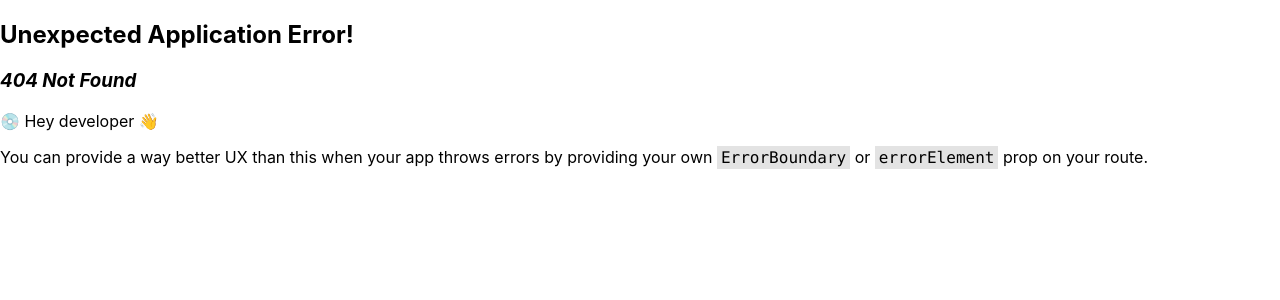
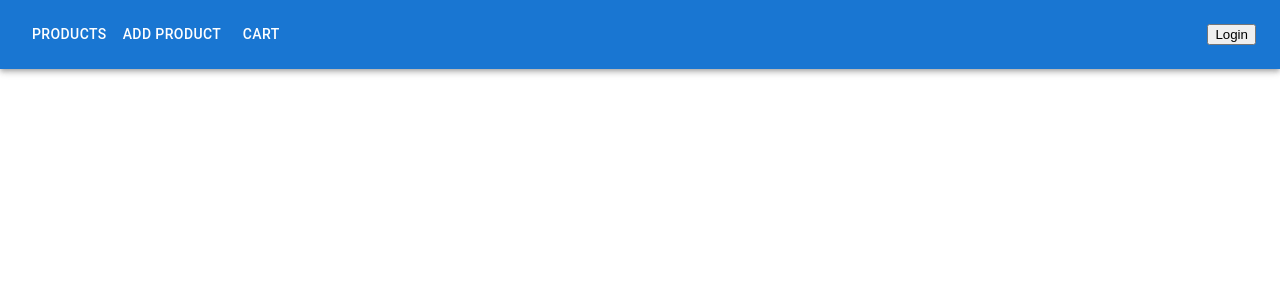
Before and after one commit to taoli24/ecommerce, a React (Create React App) app: page /product/1 in a window 1280 px wide. Before the commit this address had no page. Shown: the top 300 px of the page. Built offline with nearby package versions, Linux system fonts and the light colour scheme; no server answers.

Commit message:
Add routing for productinfo and productlist

```diff
--- a/src/App.js
+++ b/src/App.js
@@ -6,7 +6,6 @@ import AddProduct from "./components/AddProduct";
 import Cart from "./components/Cart";
 import NavBar from "./components/MUI/NavBar";
 import Login from "./components/Login";
-import { useState } from "react";
 import { GlobalContext } from "./components/utils/globalStateContext";
 import { useReducer } from "react";
 import { useEffect } from "react";
@@ -70,18 +69,20 @@ const router = createBrowserRouter(
     createRoutesFromElements(
         <Route path="/" element={<MainPage />}>
             <Route path="login" element={<Login />} />
-            <Route path="product/add" element={<AddProduct />} />
+            <Route path="products/add" element={<AddProduct />} />
             <Route path="cart" element={<Cart />} />
+            <Route path="product/:productId" element={<ProductInfo />} />
+            <Route path="/" element={<ProductList />} />
         </Route>
     )
 );
 
 function MainPage() {
-    const [selectedItem, setSelectedItem] = useState(null);
+    // const [selectedItem, setSelectedItem] = useState(null);
 
-    const setItem = (item) => {
-        setSelectedItem(item);
-    };
+    // const setItem = (item) => {
+    //     setSelectedItem(item);
+    // };
     return (
         <>
             <NavBar />
--- a/src/components/MUI/NavBar.jsx
+++ b/src/components/MUI/NavBar.jsx
@@ -1,11 +1,28 @@
 import { AppBar, Container, Toolbar, Button } from "@mui/material";
 import { Box } from "@mui/system";
 import { useGlobalContext } from "../utils/globalStateContext";
+import { Link, useNavigate } from "react-router-dom";
 
-const pages = ["Product", "Add Product", "Cart"];
+// const pages = ["Product", "Add Product", "Cart"];
+
+const pages = [
+    {
+        title: "Products",
+        linkto: "/",
+    },
+    {
+        title: "Add Product",
+        linkto: "products/add",
+    },
+    {
+        title: "Cart",
+        linkto: "cart",
+    },
+];
 
 function NavBar() {
     const { store, dispatch } = useGlobalContext();
+    const navigate = useNavigate()
 
     return (
         <AppBar position="static">
@@ -14,37 +31,45 @@ function NavBar() {
                     <Box sx={{ flexGrow: 1, display: "flex" }}>
                         {pages.map((page) => {
                             return (
-                                <a
-                                    key={page}
+                                <Link
+                                    key={page.title}
                                     style={{ textDecoration: "none" }}
-                                    href={`#${page.replace(" ", "")}`}
+                                    to={page.linkto}
                                 >
                                     <Button
-                                        key={page}
+                                        key={page.title}
                                         sx={{
                                             my: 2,
                                             color: "white",
                                             display: "block",
                                         }}
                                     >
-                                        {page}
+                                        {page.title}
                                     </Button>
-                                </a>
+                                </Link>
                             );
                         })}
                     </Box>
                     {store.loggedInUserName}
-                    {store.loggedInUserName && (
+                    {store.loggedInUserName ? (
+                        <button
+                            onClick={() => {
+                                dispatch({
+                                    type: "setUser",
+                                    data: "",
+                                });
+                                dispatch({
+                                    type: "setToken",
+                                    data: "",
+                                });
+                            }}
+                        >
+                            Logout
+                        </button>
+                    ) : (
                         <button onClick={() => {
-                            dispatch({
-                                type: "setUser",
-                                data: ""
-                            })
-                            dispatch({
-                                type: "setToken",
-                                data: ""
-                            })
-                        }}>Logout</button>
+                            navigate("login")
+                        }}>Login</button>
                     )}
                 </Toolbar>
             </Container>
--- a/src/components/Product.jsx
+++ b/src/components/Product.jsx
@@ -2,6 +2,7 @@ import React from "react";
 import styled from "styled-components";
 import Button from "./styled/Button";
 import { useState } from "react";
+import { useNavigate } from "react-router-dom";
 
 const Wrapper = styled.div`
     padding: 20px;
@@ -18,6 +19,7 @@ const Wrapper = styled.div`
 function Product(props) {
     const item = props.product;
     const [numItemsOnCart, setItemOnCart] = useState(0);
+    const navigate = useNavigate()
 
     const addToCartHandler = () => {
         setItemOnCart((prevState) => {
@@ -27,13 +29,9 @@ function Product(props) {
 
     return (
         <Wrapper
-            onClick={
-                props.onSelected
-                    ? () => {
-                          props.onSelected(item);
-                      }
-                    : null
-            }
+            onClick={() => {
+                navigate(`product/${item.id}`)
+            }}
         >
             <img
                 style={{
--- a/src/components/ProductInfo.jsx
+++ b/src/components/ProductInfo.jsx
@@ -1,16 +1,34 @@
 import Title from "./styled/Title";
 import Product from "./Product";
 import Review from "./Review";
+import { useState } from "react";
+import { useParams } from "react-router-dom";
+import { useEffect } from "react";
+import axios from "axios";
 
-function ProductInfo(props){
-    const item = props.item
-    return ( !item ? null :  (
+function ProductInfo() {
+    const [item, setItem] = useState(null);
+    const { productId } = useParams();
+
+    useEffect(() => {
+        axios.get(`products/${productId}`)
+            .then(res => res.data)
+            .then(json => {
+                setItem({
+                    ...json,
+                    stock: 5
+                })
+            }).catch(e => console.log(e))
+    }, [productId])
+
+
+    return !item ? null : (
         <>
             <Title>{item.title}</Title>
             <Product product={item} />
             <Review />
         </>
-    ))
+    );
 }
 
-export default ProductInfo
+export default ProductInfo;
```
